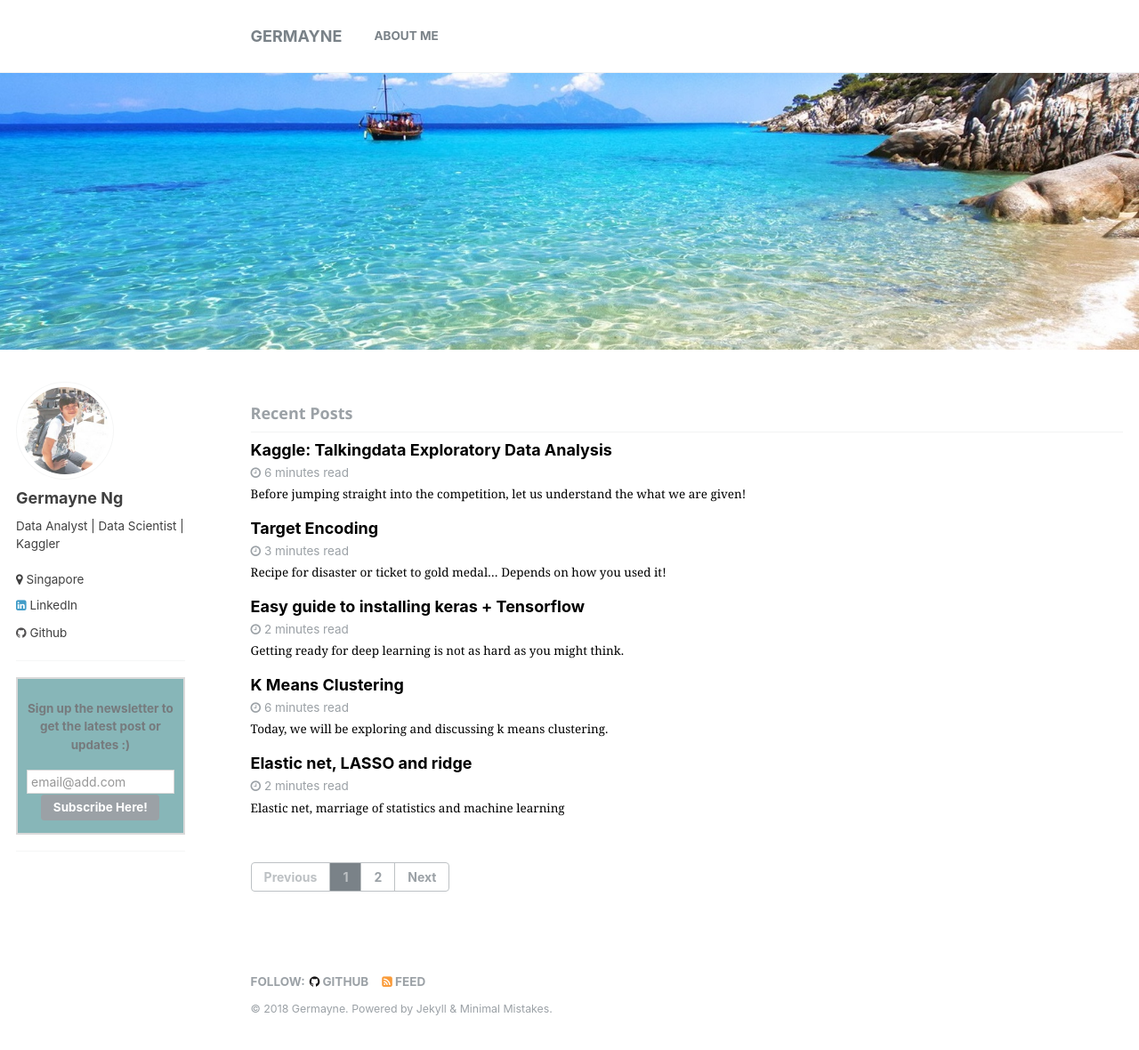
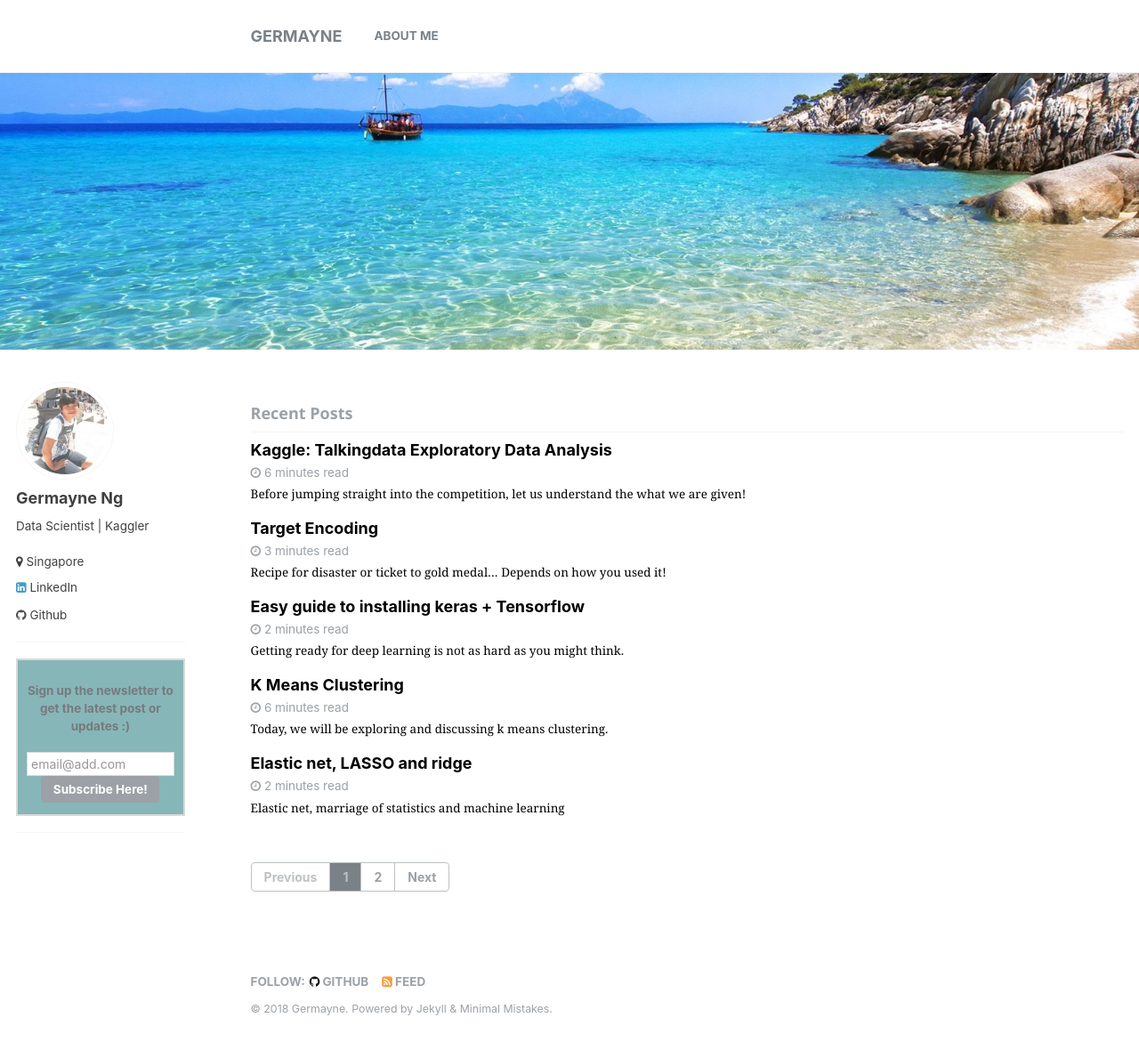
Before and after one commit to germayneng/template-_githubpages, a Jekyll site: the page built from index.html, in a window 1280 px wide and 1198 px high. Shown: the top 1180 px of the window at 89% size. Built offline with Jekyll 4.4.1, drawn with Linux system fonts in a browser that asks for light colours; the list of posts is cut into pages by our own code.

Commit message:
Update _config.yml

```diff
--- a/_config.yml
+++ b/_config.yml
@@ -63,7 +63,7 @@ google_ad_slot           :
 author:
   name             : "Germayne Ng"
   avatar           : "pic.jpg"
-  bio              : "Data Analyst | Data Scientist | Kaggler"
+  bio              : "Data Scientist | Kaggler"
   location         : "Singapore"
   email            :
   uri              :
```
